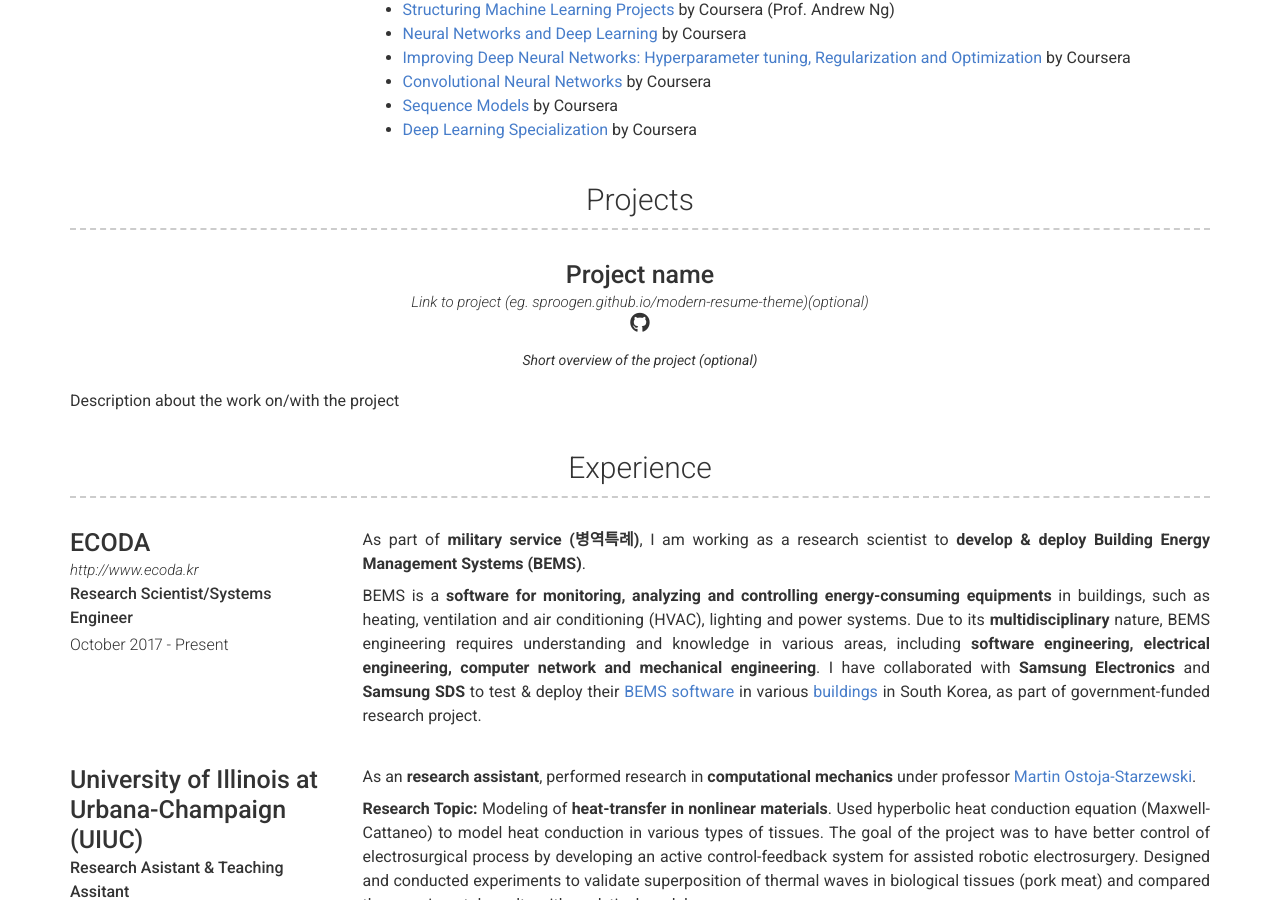
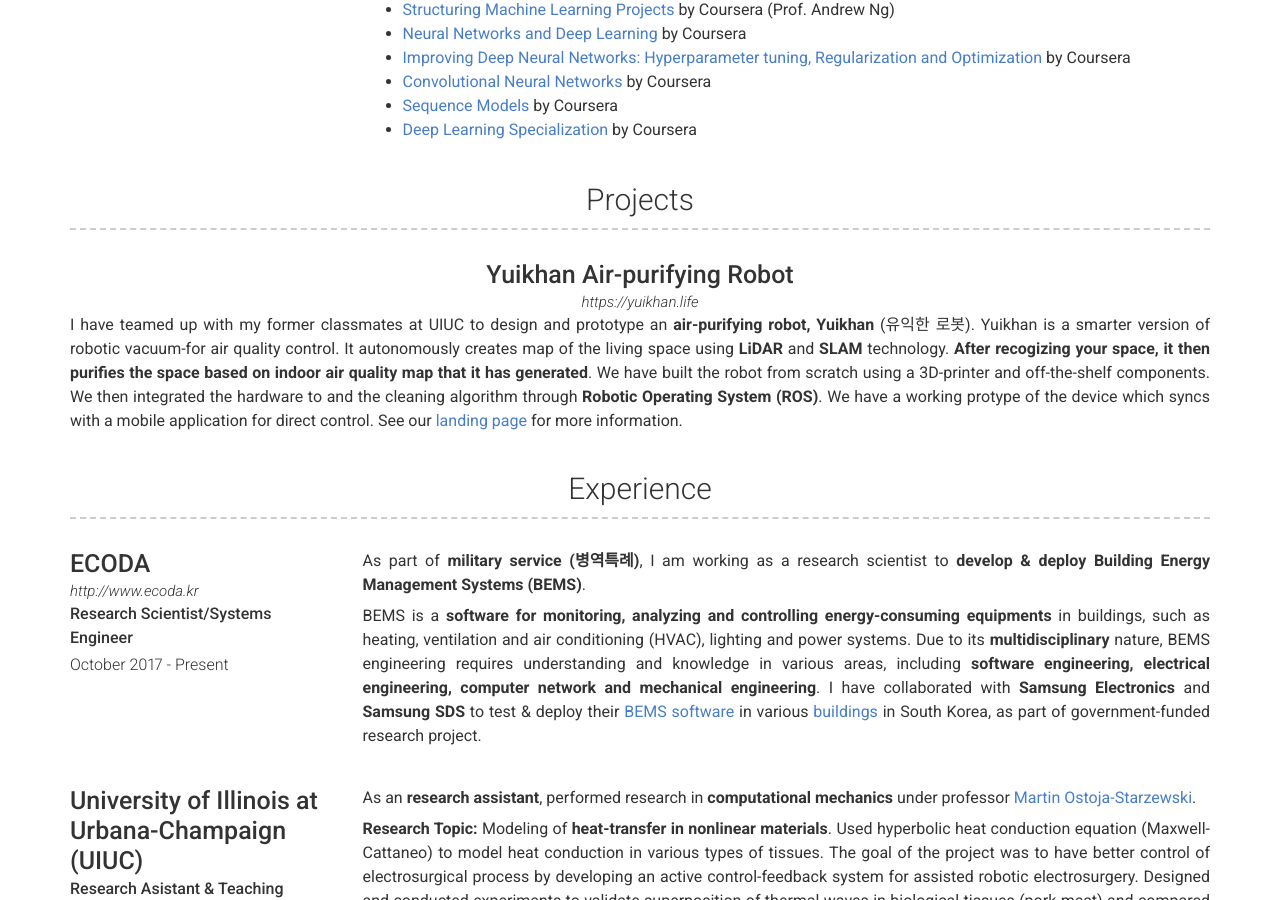
Before and after one commit to wkim300/wkim300.github.io, a Jekyll site: the page built from index.md, in a window 1280 px wide and 900 px high, scrolled down 567 px. Built offline with Jekyll 4.4.1, drawn with Linux system fonts in a browser that asks for light colours; nearby versions of some CDN libraries.

Commit message:
Added Yuikhan in Project section

```diff
--- a/_data/projects.yml
+++ b/_data/projects.yml
@@ -1,9 +1,16 @@
 # Project template
 - layout: top-middle
-  name: Project name
-  link: Link to project (eg. sproogen.github.io/modern-resume-theme)(optional)
-  github: Github page for project (eg. sproogen/modern-resume-theme)(optional)
-  quote: >
-    Short overview of the project (optional)
+  name: Yuikhan Air-purifying Robot
+  link: https://yuikhan.life
+  # github: Github page for project (eg. sproogen/modern-resume-theme)(optional)
+  # quote: >
+  #   Short overview of the project (optional)
   description: | # this will include new lines to allow paragraphs
-    Description about the work on/with the project
+    I have teamed up with my former classmates at UIUC to design and prototype an **air-purifying robot, Yuikhan** (유익한 로봇).
+    Yuikhan is a smarter version of robotic vacuum-for air quality control.
+    It autonomously creates map of the living space using **LiDAR** and **SLAM** technology.
+    **After recogizing your space, it then purifies the space based on indoor air quality map that it has generated**.
+    We have built the robot from scratch using a 3D-printer and off-the-shelf components.
+    We then integrated the hardware to and the cleaning algorithm through **Robotic Operating System (ROS)**.
+    We have a working protype of the device which syncs with a mobile application for direct control.
+    See our [landing page](https://yuikhan.life) for more information.
```
